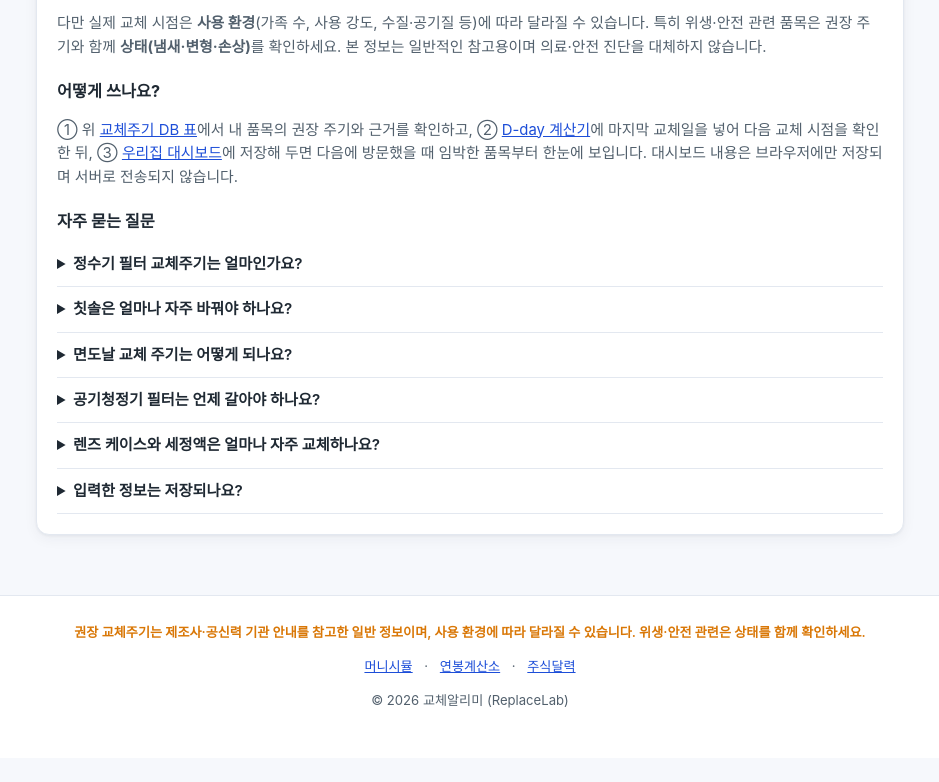
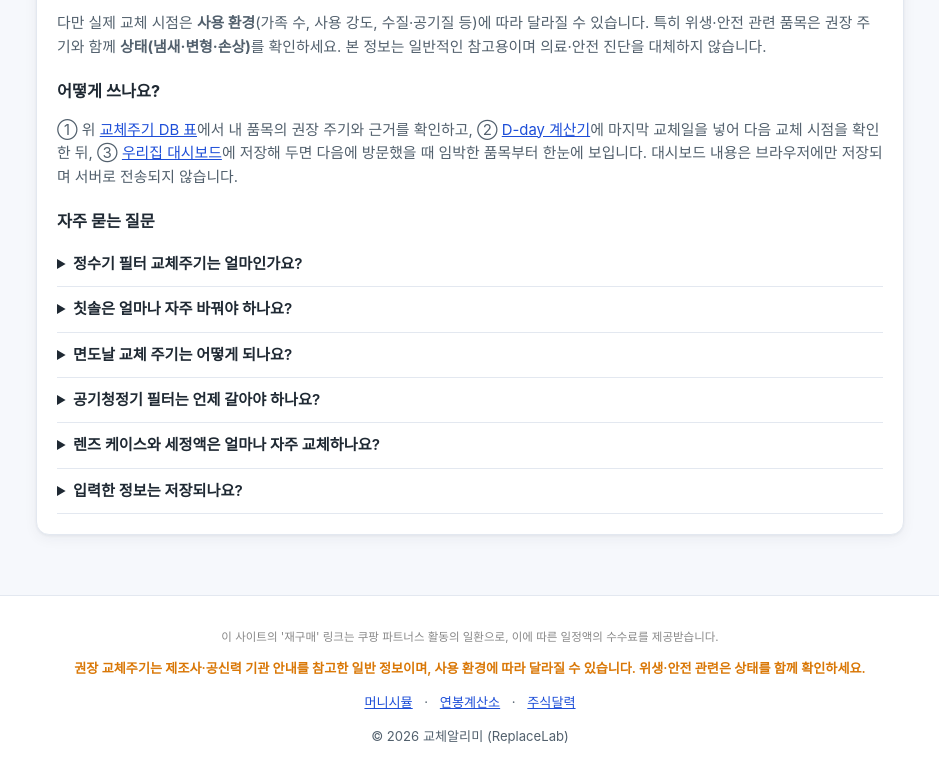
Before and after one commit to maestro24/replacelab, a plain HTML site: page index.html in a window 1280 px wide. Shown: the part 6962-7744 px from the top of the page, without its empty margins (170-1109 px from the left). Before the commit the page ends 7720 px from the top, so only its background shows below. Drawn offline with Linux system fonts and the light colour scheme; a script that the page names is missing.

Commit message:
fix: 배너와 무관한 독립 쿠팡 고지문을 footer에 추가(숨김가드로 고지 소실 방지)

```diff
--- a/index.html
+++ b/index.html
@@ -369,6 +369,7 @@
 </main>
 
 <footer class="site-footer">
+  <p class="promo-disclosure">이 사이트의 '재구매' 링크는 쿠팡 파트너스 활동의 일환으로, 이에 따른 일정액의 수수료를 제공받습니다.</p>
   <p class="disclaimer">권장 교체주기는 제조사·공신력 기관 안내를 참고한 일반 정보이며, 사용 환경에 따라 달라질 수 있습니다. 위생·안전 관련은 상태를 함께 확인하세요.</p>
   <p class="links"><a href="https://maestro24.github.io/moneysim/">머니시뮬</a> · <a href="https://maestro24.github.io/salarylab/">연봉계산소</a> · <a href="https://maestro24.github.io/stockcal/">주식달력</a></p>
   <p>© 2026 교체알리미 (ReplaceLab)</p>
```
